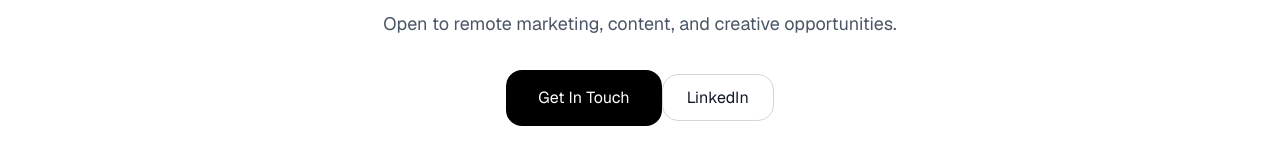
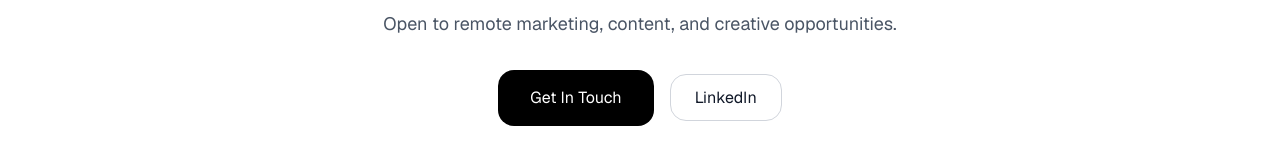
Before and after one commit to sainn11/my-portfolio, a Next.js app: page / in a window 1280 px wide. Shown: the part 1701-1865 px from the top of the page. Built offline with nearby package versions, Linux system fonts and the light colour scheme.

Commit message:
fixed spacing for linkedin button

```diff
--- a/app/page.tsx
+++ b/app/page.tsx
@@ -130,7 +130,7 @@ export default function PortfolioWebsite() {
 
         <a
           href="mailto:sainn.deu@gmail.com"
-          className="inline-block bg-black text-white px-8 py-4 rounded-2xl hover:opacity-90 transition"
+          className="inline-block bg-black text-white px-8 py-4 rounded-2xl hover:opacity-90 transition mr-4"
         >
           Get In Touch
         </a>
```
